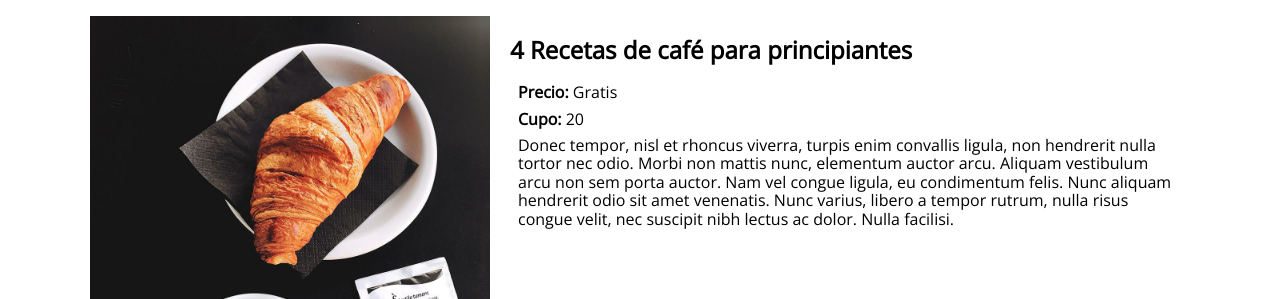
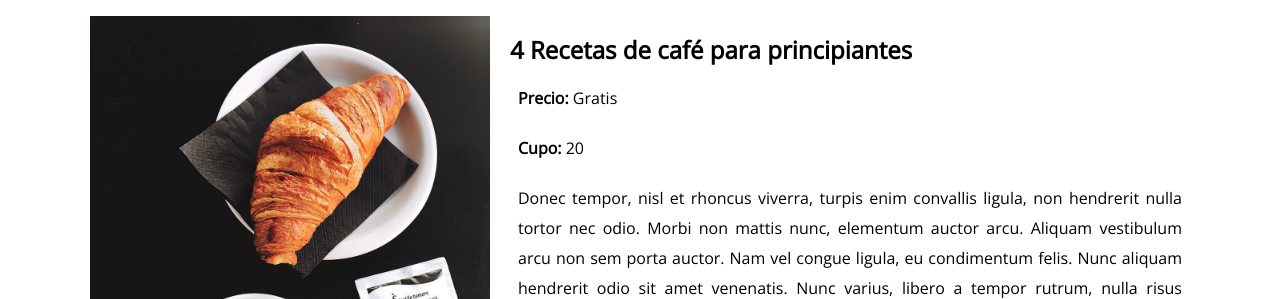
Before and after one commit to KrohEsteban/BlogCafe-HtmlCssJs, a plain HTML site: page Cursos.html in a window 1280 px wide. Shown: the part 501-800 px from the top of the page. Drawn offline with nearby package versions, Linux system fonts and the light colour scheme.

Commit message:
termione contactos

```diff
--- a/css/style.css
+++ b/css/style.css
@@ -278,7 +278,9 @@ form{
 }
 
 .cuadrocurso p{
-    text-align: left;
+    text-align: justify;
+    line-height: 30px;
+    margin-bottom: 20px;
 }
 
 .cuadrocurso img{
```
